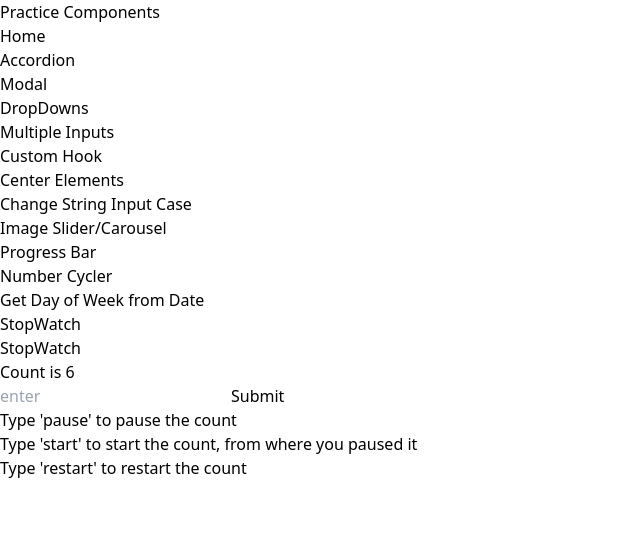
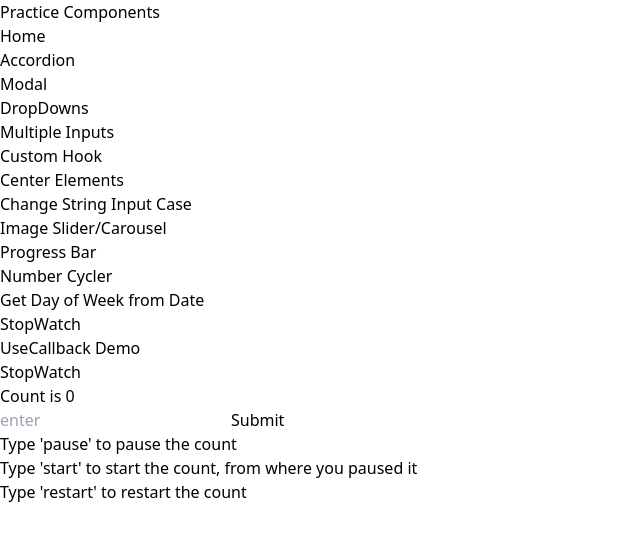
Before and after one commit to harrysingh1999/reactPractice, a React (Vite) app: page /StopWatch in a window 1280 px wide. Shown: the top 540 px of the page, without its empty margins (0-640 px from the left). Built offline with nearby package versions, Linux system fonts and the light colour scheme.

Commit message:
added callback component

```diff
--- a/src/Components/DayofWeek.jsx
+++ b/src/Components/DayofWeek.jsx
@@ -1,4 +1,4 @@
-import React from "react";
+import React, { useCallback, useEffect, useLayoutEffect, useMemo } from "react";
 
 const DayOfWeek = ({ date }) => {
   const dateObj = new Date(date);
--- a/src/Components/Home.jsx
+++ b/src/Components/Home.jsx
@@ -47,6 +47,9 @@ export default function Home() {
         <NavLink to="/StopWatch">
           <p>StopWatch</p>
         </NavLink>
+        <NavLink to="/useCallback">
+          <p>UseCallback Demo</p>
+        </NavLink>
       </div>
     </div>
   );
--- a/src/Components/InputCaseChange.jsx
+++ b/src/Components/InputCaseChange.jsx
@@ -8,7 +8,7 @@ export default function InputCaseChange() {
     const handleChange = () => {
       let modifiedText = "";
       for (let i = 0; i < text.length; i++) {
-        if (i % 2 === 0) {
+        if (i % 2 === 1) {
           modifiedText += text[i].toUpperCase();
         } else {
           modifiedText += text[i].toLowerCase();
@@ -19,7 +19,8 @@ export default function InputCaseChange() {
     handleChange();
   }, [text]);
   return (
-    <div>
+    <div className="mx-20">
+      <h1 className="text-4xl text-center font-semibold">Change Input Case</h1>
       <input
         className="border border-black"
         type="text"
--- /dev/null
+++ b/src/Components/OptimizationHooks/UseCallbackComp.jsx
@@ -0,0 +1,23 @@
+import React, { useState, useCallback } from "react";
+
+const ChildComponent = React.memo(({ onClick }) => {
+  console.log("Child re-rendered");
+  return <button onClick={onClick}>Click Me</button>;
+});
+
+export default function UseCallbackComp() {
+  const [count, setCount] = useState(0);
+
+
+  const handleClick = useCallback(() => {
+    console.log("Button clicked");
+  }, []);
+
+  return (
+    <div>
+      <h1>Count: {count}</h1>
+      <button onClick={() => setCount(count + 1)}>Increment</button>
+      <ChildComponent onClick={handleClick} />
+    </div>
+  );
+}
--- a/src/Components/StopWatch.jsx
+++ b/src/Components/StopWatch.jsx
@@ -5,23 +5,23 @@ export default function StopWatch() {
   const [text, setText] = useState("");
   const [text2, setText2] = useState("");
 
-  useEffect(() => {
-    const timer = setInterval(() => {
-      if (text2 === "restart") {
-        setCount(0);
-        setText("");
-        setText2("");
-      }
-      if (text2 === "pause") {
-        clearInterval(timer);
-      }
-      if (text2 === "" || text2 === "start") {
-        setCount((prevCount) => prevCount + 1);
-      }
-    }, 800);
+  // useEffect(() => {
+  //   const timer = setInterval(() => {
+  //     if (text2 === "restart") {
+  //       setCount(0);
+  //       setText("");
+  //       setText2("");
+  //     }
+  //     if (text2 === "pause") {
+  //       clearInterval(timer);
+  //     }
+  //     if (text2 === "" || text2 === "start") {
+  //       setCount((prevCount) => prevCount + 1);
+  //     }
+  //   }, 800);
 
-    return () => clearInterval(timer);
-  }, [text, text2]);
+  //   return () => clearInterval(timer);
+  // }, [text, text2]);
 
   const handleChange = (e) => {
     setText(e.target.value);
--- a/src/main.jsx
+++ b/src/main.jsx
@@ -19,6 +19,7 @@ import ProgressBar from "./Components/ProgressBar.jsx";
 import NumberCycler from "./Components/NumberCycler.jsx";
 import DayOfWeek from "./Components/DayofWeek.jsx";
 import StopWatch from "./Components/StopWatch.jsx";
+import UseCallbackComp from "./Components/OptimizationHooks/UseCallbackComp.jsx";
 
 const InputCaseChange = lazy(() => import("./Components/InputCaseChange.jsx"));
 
@@ -37,6 +38,7 @@ const router = createBrowserRouter(
       <Route path="/ImageSlider" element={<ImageSlider />} />
       <Route path="/ProgressBar" element={<ProgressBar />} />
       <Route path="/StopWatch" element={<StopWatch />} />
+      <Route path="/useCallback" element={<UseCallbackComp />} />
       <Route
         path="/NumberCycler"
         element={<NumberCycler numbers={numbers} />}
```
